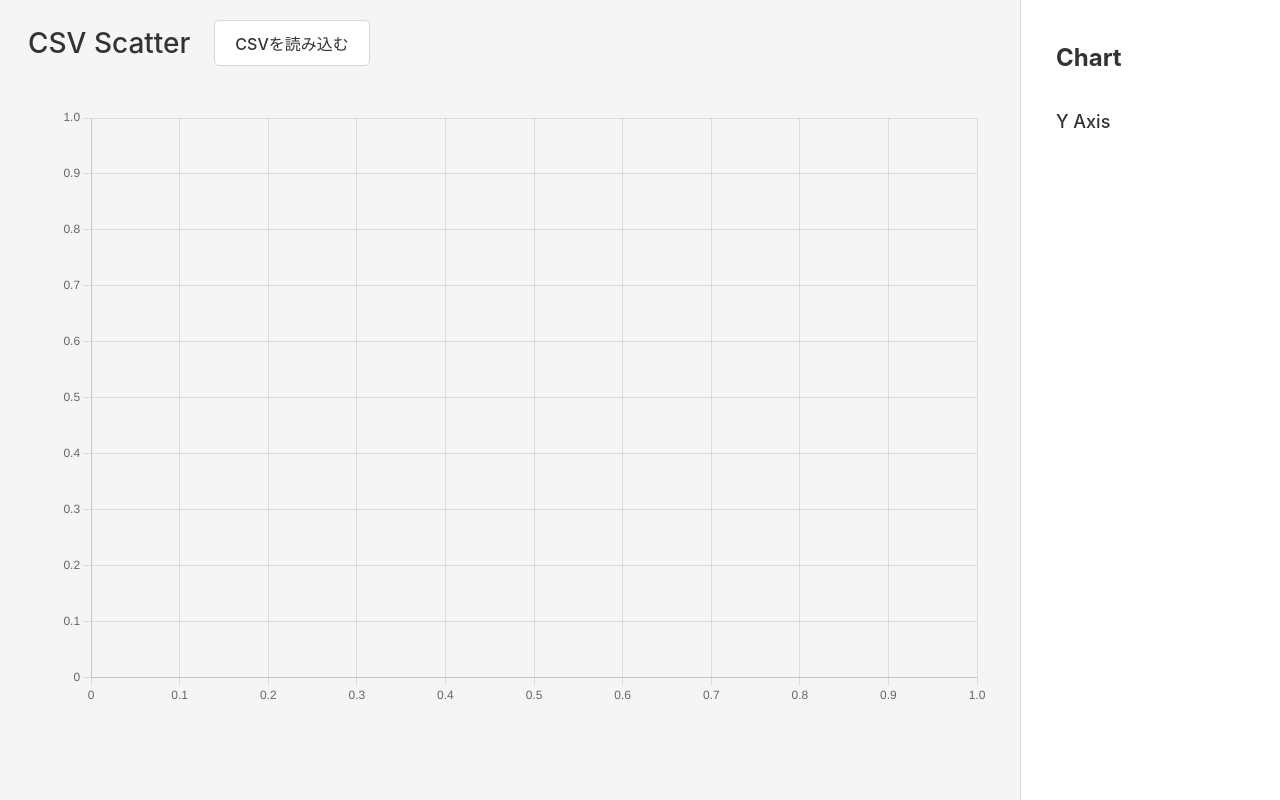
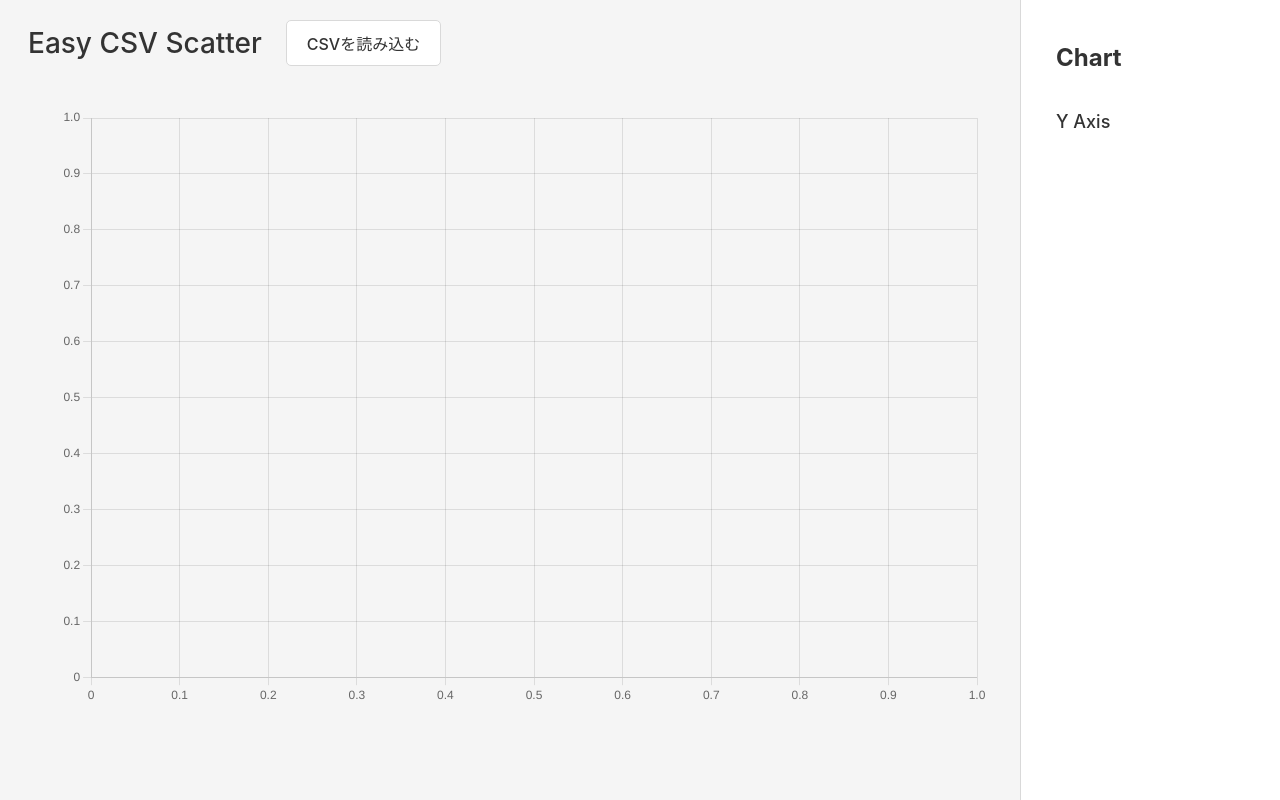
Before and after one commit to KazuakiHarada/plot-csv, a Vue app: page / in a window 1280 px wide. Built offline with nearby package versions, Linux system fonts and the light colour scheme.

Commit message:
アプリ名をEasy CSVScatterに変更

```diff
--- a/index.html
+++ b/index.html
@@ -4,7 +4,7 @@
     <meta charset="UTF-8" />
     <link rel="icon" type="image/svg+xml" href="/vite.svg" />
     <meta name="viewport" content="width=device-width, initial-scale=1.0" />
-    <title>Tauri + Vue + Typescript App</title>
+    <title>Easy CSV Scatter</title>
   </head>
 
   <body>
--- a/src-tauri/tauri.conf.json
+++ b/src-tauri/tauri.conf.json
@@ -1,8 +1,8 @@
 {
   "$schema": "https://schema.tauri.app/config/2",
-  "productName": "plot-csv",
+  "productName": "easy-csv-scatter",
   "version": "0.1.0",
-  "identifier": "com.plot-csv.app",
+  "identifier": "com.east-csv-scatter.app",
   "build": {
     "beforeDevCommand": "npm run dev",
     "devUrl": "http://localhost:1420",
@@ -12,7 +12,7 @@
   "app": {
     "windows": [
       {
-        "title": "plot-csv",
+        "title": "Easy CSV Scatter",
         "width": 1280,
         "height": 720,
         "resizable": true
--- a/src/ChartView.vue
+++ b/src/ChartView.vue
@@ -2,7 +2,7 @@
   <div id="ViewChart">
     <div class="main-area">
       <div class="header">
-        <h1>CSV Scatter</h1>
+        <h1>Easy CSV Scatter</h1>
         <LoadCSVBtn />
       </div>
       <ChartCanvas />
--- a/src/components/ChartContorls.vue
+++ b/src/components/ChartContorls.vue
@@ -9,7 +9,7 @@
     <div class="axis-container">
       <p class="axis-label">Y Axis</p>
       <div class="item-container">
-        <div v-for="(enabled, key) in store.visibility" :key="key">
+        <div v-for="(_, key) in store.visibility" :key="key">
           <div v-show="key !== store.xKey" class="item">
             <div></div>
             <checkBox v-model="store.visibility[key]" :color="store.colors[key]" />
```
